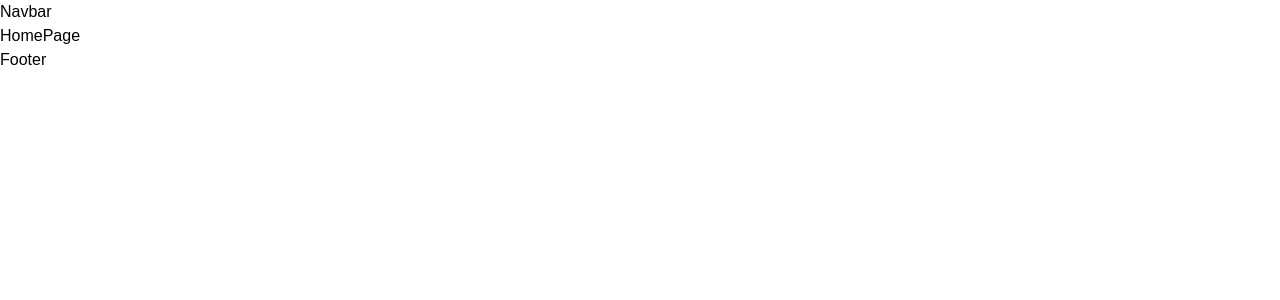
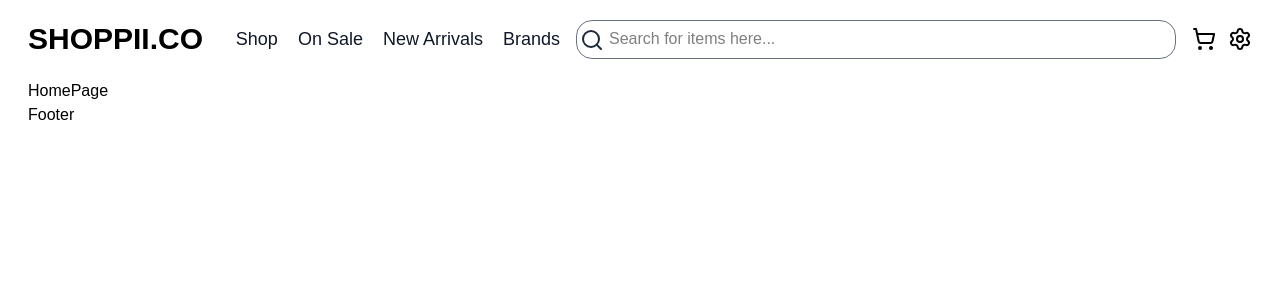
Before and after one commit to LupoNetn/shoppii, a React (Vite) app: page / in a window 1280 px wide. Shown: the top 300 px of the page. Built offline with nearby package versions, Linux system fonts and the light colour scheme; a web font is replaced by a local one.

Commit message:
implemented navbar section with responsive styling

```diff
--- a/index.html
+++ b/index.html
@@ -2,7 +2,7 @@
 <html lang="en">
   <head>
     <meta charset="UTF-8" />
-    <link rel="icon" type="image/svg+xml" href="/smallStar.png" />
+    <link rel="icon" type="image/svg+xml" href="/bigStar.png" />
     <meta name="viewport" content="width=device-width, initial-scale=1.0" />
     <title>Shoppii - shop & sell at your convinience</title>
   </head>
--- a/src/App.jsx
+++ b/src/App.jsx
@@ -29,7 +29,7 @@ const router = createBrowserRouter([
 const App = () => {
   return (
     <>
-      <div>
+      <div className="px-3 md:px-5 lg:px-7">
         <Navbar />
         <RouterProvider router={router} />
         <Footer />
--- a/src/components/Navbar.jsx
+++ b/src/components/Navbar.jsx
@@ -1,9 +1,105 @@
-import React from 'react'
+import { Menu, Search, SearchIcon, Settings, ShoppingCart, X } from "lucide-react";
+import React, { useState } from "react";
+
+const navLinks = [
+  { name: "Shop", link: "#" },
+  { name: "On Sale", link: "#" },
+  { name: "New Arrivals", link: "#" },
+  { name: "Brands", link: "#" },
+];
 
 const Navbar = () => {
+  const [open, setOpen] = useState(false);
+  const openMenu = () => {
+    setOpen((prev) => !prev);
+  };
+
   return (
-    <div>Navbar</div>
-  )
-}
+    <>
+      <nav className="py-5">
+        <div className="flex items-center justify-between gap-6">
+          <div className="flex gap-6 items-center">
+            {/* MOBILE MENU */}
+            <div className="block md:hidden">
+              {open ? (
+                <div className="relative">
+                  <button onClick={openMenu} className="cursor-pointer mt-2">
+                    <X />
+                  </button>
 
-export default Navbar
+                  <div className="absolute bg-white left-4 py-8 w-[200px] px-2 border border-gray-400 rounded-2xl">
+                    <ul className="flex flex-col items-left gap-5">
+                      {navLinks.map((link) => (
+                        <li
+                          key={link.name}
+                          className="text-gray-900 text-md md:text-lg"
+                        >
+                          {link.name}
+                        </li>
+                      ))}
+                    </ul>
+                  </div>
+                </div>
+              ) : (
+                <div>
+                  <button onClick={openMenu} className="cursor-pointer mt-2">
+                    <Menu />
+                  </button>
+                </div>
+              )}
+            </div>
+            <div>
+              <p className="font-bold text-xl lg:text-3xl">SHOPPII.CO</p>
+            </div>
+          </div>
+
+          <div className="hidden md:flex md:items-center md:gap-4">
+            <ul className="flex items-center gap-5">
+              {navLinks.map((link) => (
+                <li
+                  key={link.name}
+                  className="text-gray-900 text-md md:text-sm xl:text-lg"
+                >
+                  {link.name}
+                </li>
+              ))}
+            </ul>
+
+            <div className="flex relative md:w-[280px]  xl:w-[600px]">
+              <Search className="absolute top-2 left-1 text-gray-800" />
+              <input
+                type="text"
+                className="rounded-2xl w-full px-8 py-[.4rem] border outline-none focus:border-gray-900 border-gray-500"
+                placeholder="Search for items here..."
+              />
+            </div>
+
+            <div className="flex gap-3 items-center">
+              <div>
+                <ShoppingCart />
+              </div>
+              <div>
+                <Settings />
+              </div>
+            </div>
+          </div>
+
+          <div className="flex items-center gap-3 md:hidden">
+            <div>
+              <SearchIcon />
+            </div>
+             <div>
+                <ShoppingCart />
+              </div>
+              <div>
+                <Settings />
+              </div>
+          </div>
+
+        </div>
+      </nav>
+    </>
+  );
+};
+
+export default Navbar;
```
